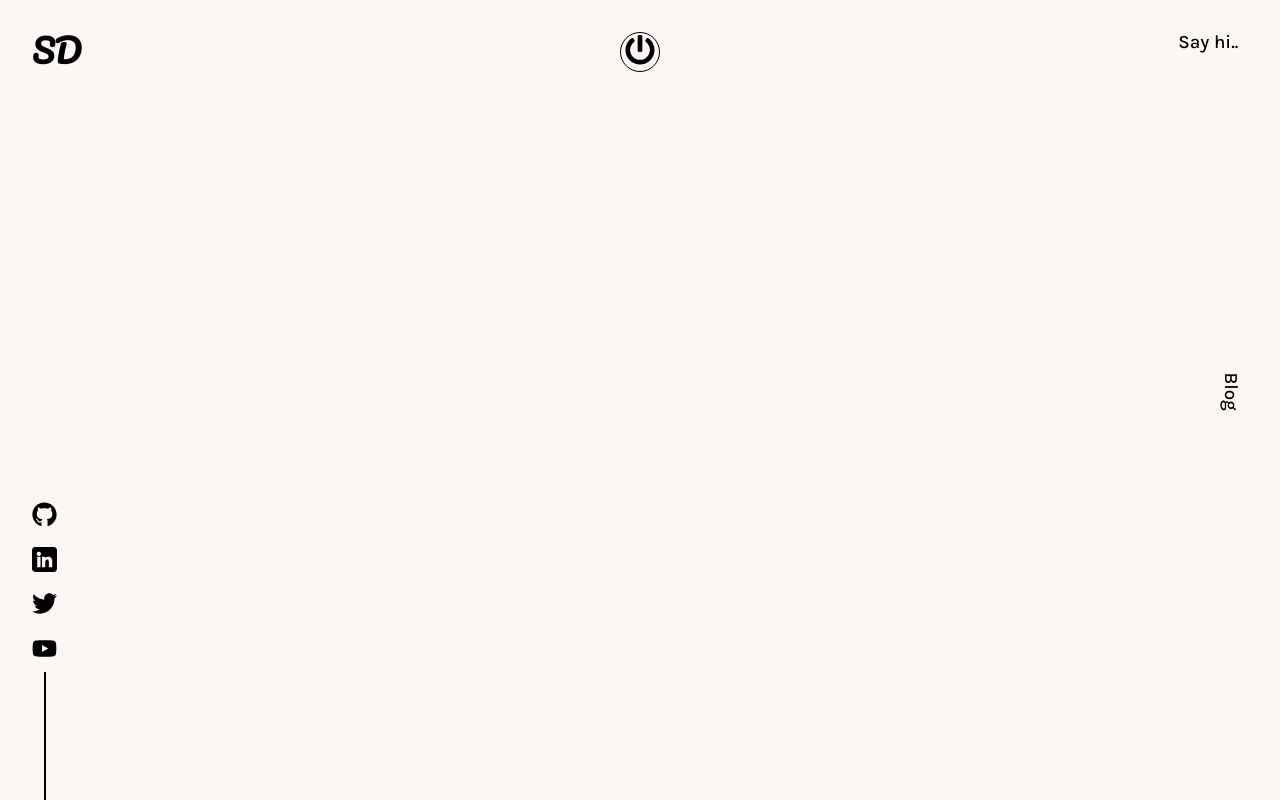
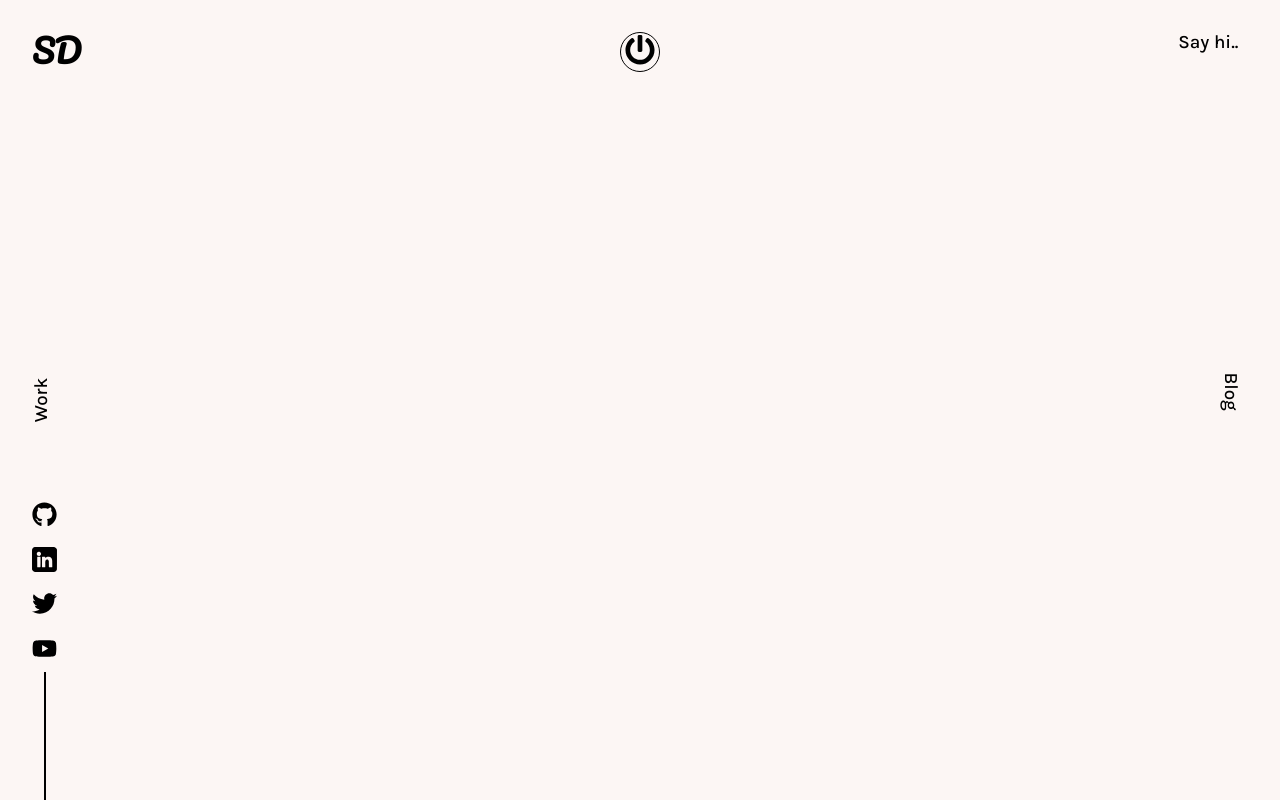
Before and after one commit to sunami09/Portfolio1, a React (Create React App) app: page / in a window 1280 px wide. Built offline with nearby package versions, Linux system fonts and the light colour scheme.

Commit message:
Added Feature To navigate to work

```diff
--- a/src/components/Main.js
+++ b/src/components/Main.js
@@ -43,6 +43,15 @@ transform: rotate(90deg) translate(-50%, -50%);
 text-decoration: none;
 z-index:1;
 `
+const WORK = styled(NavLink)`
+color: ${props => props.click ? props.theme.body : props.theme.text};
+position: absolute;
+top: 50%;
+left: calc(1rem + 2vw);
+transform: translate(-50%, -50%) rotate(-90deg) ;
+text-decoration: none;
+z-index:1;
+`
 
 const Main = () => {
   return (
@@ -63,6 +72,12 @@ const Main = () => {
             Blog
           </h3>
         </BLOG>
+        <WORK to="/work">
+          <h3>
+            Work
+          </h3>
+        </WORK>
+
       </Container>
     </MainContainer>
   )
```
